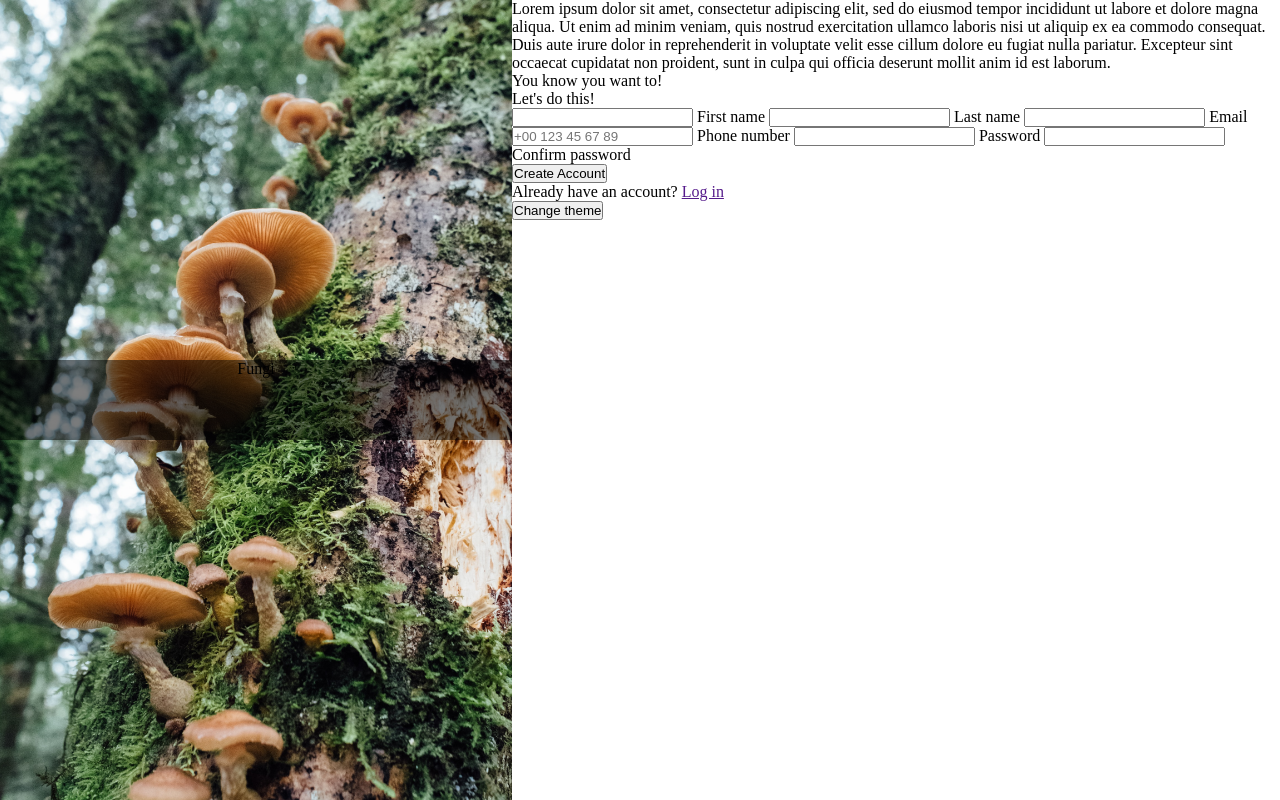
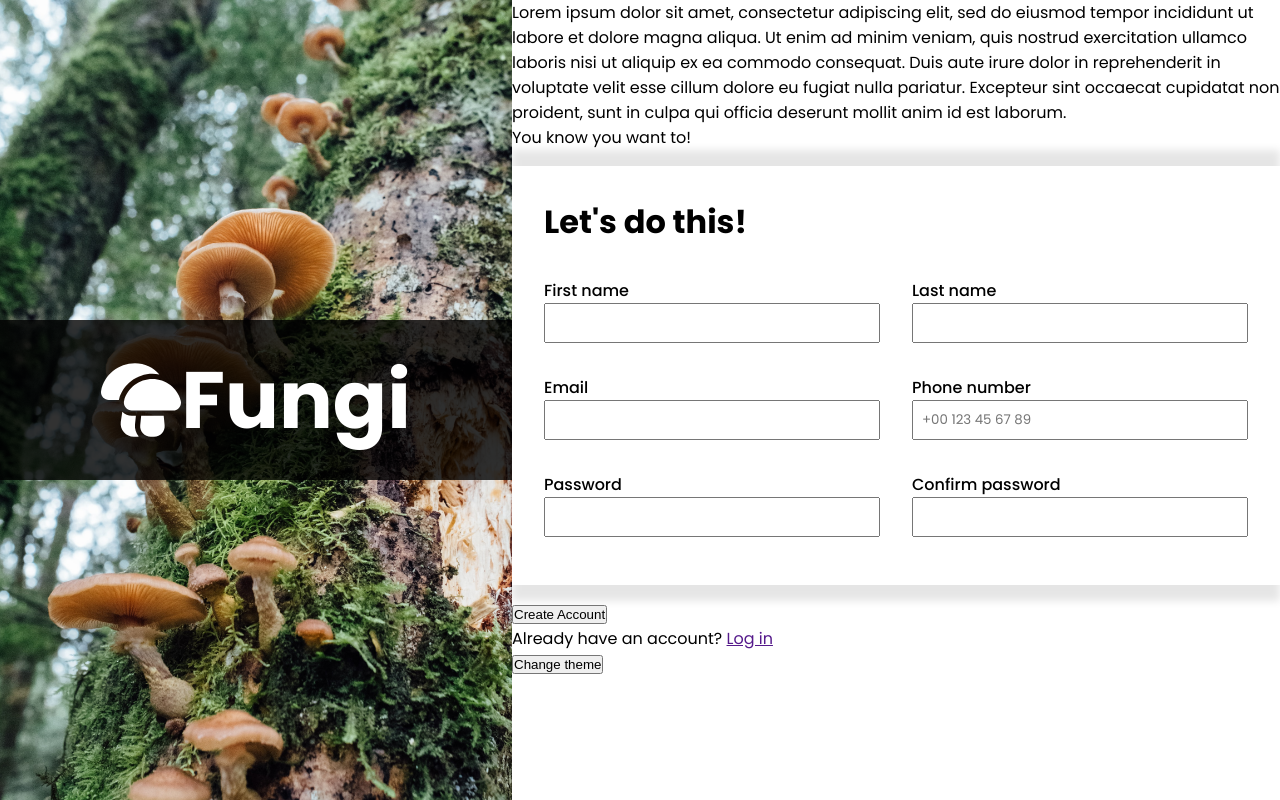
Before and after one commit to alesbe/sign-up-fungi-prototype, a plain HTML site: page index.html in a window 1280 px wide. Drawn offline with Linux system fonts and the light colour scheme.

Commit message:
Added form style

```diff
--- a/index.html
+++ b/index.html
@@ -11,8 +11,8 @@
 <body>
     <div id="wrapper">
         <div id="wrapper__background">
-            <div id="logo__container"><p id="logo__text">Fungi</p></div>
-            <img id="background-image" src="images/background-dark.jpg">
+            <div id="logo__container"><img id="logo__image" src="images/logo-light.svg"><p id="logo__text">Fungi</p></div>
+            <img id="background-image" src="images/background-light.jpg">
         </div>
 
         <div id="wrapper__form">
@@ -25,25 +25,38 @@
             <p>You know you want to!</p>
 
             <div id="form__container">
+                <p id="form__title">Let's do this!</p>
+
                 <form id="sign-up__form" method="get">
-                    <p>Let's do this!</p>
-                    <input id="input-first-name" type="text" required>
+                    <div class="input__container">
                         <label for="input-first-name">First name</label>
+                        <input id="input-first-name" class="form__input" type="text" required>
+                    </div>
 
-                    <input id="input-last-name" type="text"required>
+                    <div class="input__container">
                         <label for="input-last-name">Last name</label>
+                        <input id="input-last-name" class="form__input" type="text"required>
+                    </div>
 
-                    <input id="input-email" type="email"required>
+                    <div class="input__container">
                         <label for="input-email">Email</label>
+                        <input id="input-email" class="form__input" type="email"required>
+                    </div>
 
-                    <input id="input-phone-number" type="tel" placeholder="+00 123 45 67 89" pattern="+[0-9]{2}[0-9]{3}[0-9]{2}[0-9]{2}[0-9]{2}" required>
+                    <div class="input__container">
                         <label for="input-phone-number">Phone number</label>
+                        <input id="input-phone-number" class="form__input" type="tel" placeholder="+00 123 45 67 89" pattern="+[0-9]{2}[0-9]{3}[0-9]{2}[0-9]{2}[0-9]{2}" required>
+                    </div>
 
-                    <input id="input-password" type="password" required>
+                    <div class="input__container">
                         <label for="input-password">Password</label>
+                        <input id="input-password" class="form__input" type="password" required>
+                    </div>
 
-                    <input id="input-confirm-password" type="password" required>
+                    <div class="input__container">
                         <label for="input-confirm-password">Confirm password</label>
+                        <input id="input-confirm-password" class="form__input" type="password" required>
+                    </div>
                 </form>
             </div>
 
--- a/styles.css
+++ b/styles.css
@@ -1,16 +1,16 @@
+@import url('https://fonts.googleapis.com/css2?family=Poppins:ital,wght@0,100;0,200;0,300;0,400;0,500;0,600;0,700;0,800;0,900;1,100;1,200;1,300;1,400;1,500;1,600;1,700;1,800;1,900&display=swap');
+
 /* Themes */
 :root.light {
     --title-color: red;
     --background-img: url("images/background-light.jpg");
+    --logo-img: url("images/logo-light.svg")
 }
 
 :root.dark {
     --title-color: blue;
     --background-img: url("images/background-dark.jpg");
-}
-
-#background-image {
-    content: var(--background-img);
+    --logo-img: url("images/logo-dark.svg")
 }
 
 /* Global */
@@ -18,7 +18,9 @@
     margin: 0;
     padding: 0;
 }
-
+body {
+    font-family: 'Poppins', sans-serif;
+}
 /* Main wrapper */
 #wrapper {
     display: flex;
@@ -37,12 +39,24 @@
 #logo__container {
     position: absolute;
     display: flex;
+    justify-content: center;
+    align-items: center;
     width: 100%;
-    justify-content: center;
+    height: 10rem;
+    background-color: rgba(0, 0, 0, 0.8);
+}
+#logo__image {
+    content: var(--logo-img);
     height: 5rem;
-    background-color: rgba(0, 0, 0, 0.5);
+    color: "red";
+}
+#logo__text {
+    font-size: 5rem;
+    color: white;
+    font-weight: 700;
 }
 #background-image {
+    content: var(--background-img);
     height: 100%;
     width: 100%;
     object-fit: cover;
@@ -52,3 +66,30 @@
 #wrapper__form {
     width: 60vw;
 }
+#form__container {
+    box-shadow: 0px 1rem 0.5rem rgba(0, 0, 0, 0.1), 0px -1rem 0.5rem rgba(0, 0, 0, 0.1);
+    margin-top: 1rem;
+    margin-bottom: 1rem;
+    padding: 1rem;
+    padding-bottom: 2rem;
+}
+#form__title {
+    margin: 1rem;
+    font-size: 2rem;
+    font-weight: 700;
+}
+#sign-up__form {
+    display: flex;
+    flex-wrap: wrap;
+    font-weight: 500;
+}
+.input__container {
+    display: flex;
+    flex-direction: column;
+    flex: 40%;
+    margin: 1rem;
+}
+.form__input {
+    padding: 0.5rem;
+    font-family: 'Poppins', sans-serif;
+}
```
Lines whose indentation alone changed are shown as unchanged.
